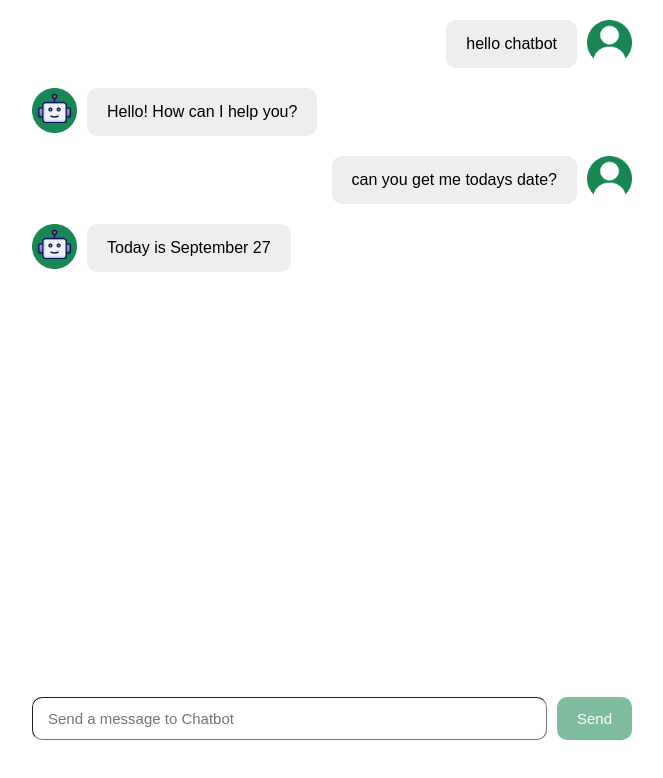
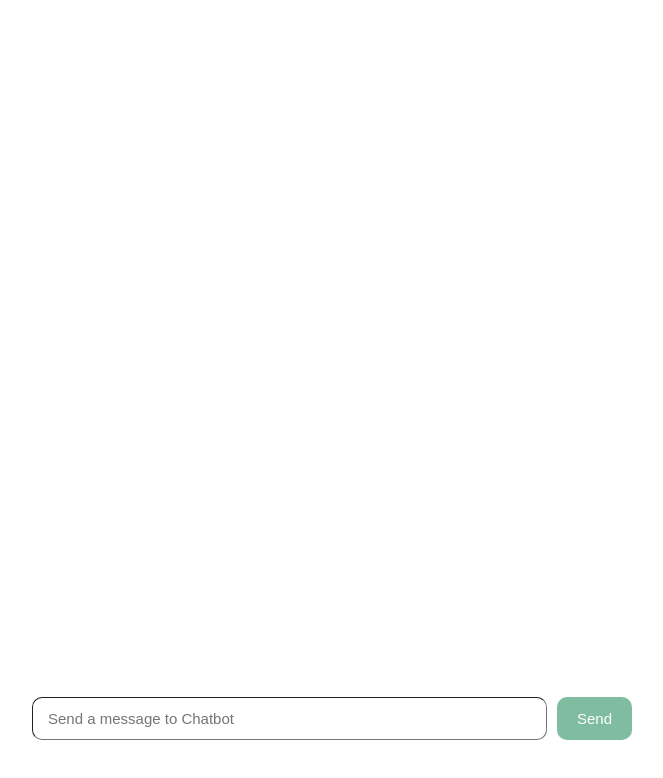
Before and after one commit to armanpreet-singh/React-Chatbot, a React (Vite) app in the folder chatbot-project/: page / in a window 1280 px wide. Shown: the top 778 px of the page, without its empty margins (308-971 px from the left). Built offline with nearby package versions, Linux system fonts and the light colour scheme.

Commit message:
Start new chats without a stale demo transcript

```diff
--- a/chatbot-project/src/App.jsx
+++ b/chatbot-project/src/App.jsx
@@ -4,42 +4,15 @@ import { ChatInput } from './components/ChatInput.jsx'
 import ChatMessages from './components/ChatMessages.jsx'
 import './App.css'
 
+function App() {
+  const [chatMessages, setChatMessages] = useState([])
 
+  return (
+    <div className="app-container">
+      <ChatMessages chatMessages={chatMessages} />
+      <ChatInput setChatMessages={setChatMessages} />
+    </div>
+  )
+}
 
-
-
-      function App() {
-        const [chatMessages, setChatMessages] =useState([{
-          message: 'hello chatbot',
-          sender: 'user',
-          id: 'id1'
-        }, {
-          message: 'Hello! How can I help you?',
-          sender: 'robot',
-          id: 'id2'
-        }, {
-          message: 'can you get me todays date?',
-          sender: 'user',
-          id: 'id3'
-        }, {
-          message: 'Today is September 27',
-          sender: 'robot',
-          id: 'id4'
-        }]);
-        // const [chatMessages, setChatMessages] = array;
-        // const chatMessages = array[0];
-        // const setChatMessages = array[1];
-
-        return (
-          <div className="app-container">
-            <ChatMessages
-              chatMessages={chatMessages}
-            />
-            <ChatInput
-              chatMessages={chatMessages}
-              setChatMessages={setChatMessages}
-            />
-          </div>
-        );
-      }
 export default App
```
